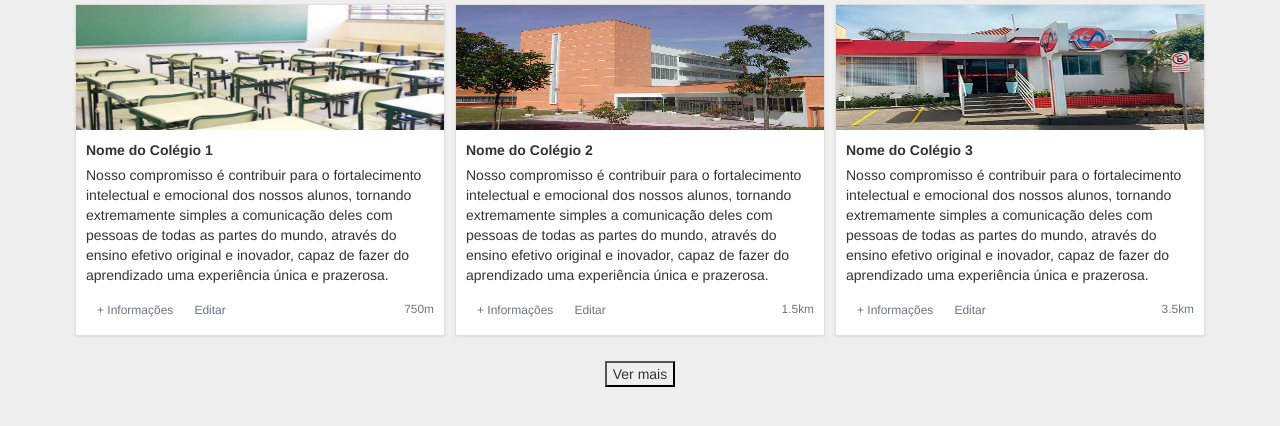
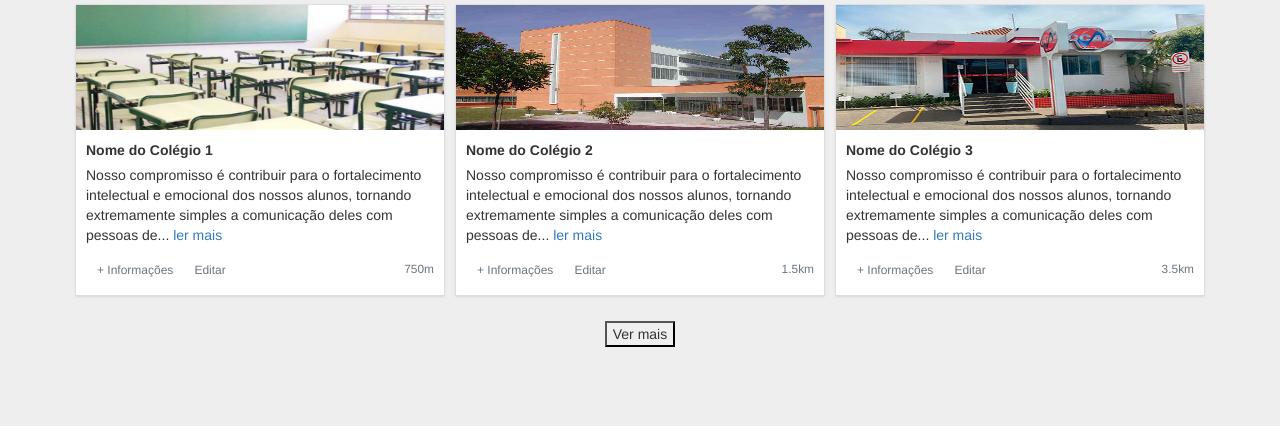
Before and after one commit to gabsleao/icourse, a PHP site: page / in a window 1280 px wide. Shown: the part 188-614 px from the top of the page. Run offline with PHP 8.4, Linux system fonts and the light colour scheme.

Commit message:
adicionar ler mais e ler menos pra textos longos

```diff
--- /dev/null
+++ b/assets/js/main.js
@@ -0,0 +1,22 @@
+
+
+function readMore(){
+    console.log('oie');
+//     $(document).ready(function() {
+//         var max = 200;
+//         $(".readMore").each(function() {
+//             var str = $(this).text();
+//             if ($.trim(str).length > max) {
+//                 var subStr = str.substring(0, max);
+//                 var hiddenStr = str.substring(max, $.trim(str).length);
+//                 $(this).empty().html(subStr);
+//                 $(this).append(' <a href="javascript:void(0);" class="link">Read more…</a>');
+//                 $(this).append('<span class="addText">' + hiddenStr + '</span>');
+//             }
+//         });
+//         $(".link").click(function() {
+//             $(this).siblings(".addText").contents().unwrap();
+//             $(this).remove();
+//         });
+//     });
+}
--- a/config/header.php
+++ b/config/header.php
@@ -14,6 +14,7 @@
     <!-- jQuery e Bootstrap JS -->
     <script src="./assets/js/jquery-360.js"></script>
     <script src="./assets/js/bootstrap.min.js"></script>
+    <script src="./assets/js/main.js"></script>
 
   </head>
 
--- a/index.php
+++ b/index.php
@@ -1,6 +1,12 @@
 <html lang="en">
 
 <?php include_once __DIR__ . '/config/header.php'; ?>
+
+<style>
+.morecontent span {
+    display: none;
+}
+</style>
 
 <body>
     <div class="container">
@@ -18,7 +24,7 @@
 
             <div class="card-body">
               <p class="card-title"><b>Nome do Colégio 1</b></p>
-              <p class="card-text">Nosso compromisso é contribuir para o fortalecimento intelectual e emocional dos nossos alunos, tornando extremamente simples a comunicação deles com pessoas de todas as partes do mundo, através do ensino efetivo original e inovador, capaz de fazer do aprendizado uma experiência única e prazerosa.</p>
+              <p class="card-text more">Nosso compromisso é contribuir para o fortalecimento intelectual e emocional dos nossos alunos, tornando extremamente simples a comunicação deles com pessoas de todas as partes do mundo, através do ensino efetivo original e inovador, capaz de fazer do aprendizado uma experiência única e prazerosa.</p>
               <div class="d-flex justify-content-between align-items-center">
                 <div class="btn-group">
                   <button type="button" class="btn btn-sm btn-outline-secondary">+ Informações</button>
@@ -40,7 +46,7 @@
 
             <div class="card-body">
               <p class="card-title"><b>Nome do Colégio 2</b></p>
-              <p class="card-text">Nosso compromisso é contribuir para o fortalecimento intelectual e emocional dos nossos alunos, tornando extremamente simples a comunicação deles com pessoas de todas as partes do mundo, através do ensino efetivo original e inovador, capaz de fazer do aprendizado uma experiência única e prazerosa.</p>
+              <p class="card-text more">Nosso compromisso é contribuir para o fortalecimento intelectual e emocional dos nossos alunos, tornando extremamente simples a comunicação deles com pessoas de todas as partes do mundo, através do ensino efetivo original e inovador, capaz de fazer do aprendizado uma experiência única e prazerosa.</p>
               <div class="d-flex justify-content-between align-items-center">
                 <div class="btn-group">
                   <button type="button" class="btn btn-sm btn-outline-secondary">+ Informações</button>
@@ -62,7 +68,7 @@
 
             <div class="card-body">
               <p class="card-title"><b>Nome do Colégio 3</b></p>
-              <p class="card-text">Nosso compromisso é contribuir para o fortalecimento intelectual e emocional dos nossos alunos, tornando extremamente simples a comunicação deles com pessoas de todas as partes do mundo, através do ensino efetivo original e inovador, capaz de fazer do aprendizado uma experiência única e prazerosa.</p>
+              <p class="card-text more">Nosso compromisso é contribuir para o fortalecimento intelectual e emocional dos nossos alunos, tornando extremamente simples a comunicação deles com pessoas de todas as partes do mundo, através do ensino efetivo original e inovador, capaz de fazer do aprendizado uma experiência única e prazerosa.</p>
               <div class="d-flex justify-content-between align-items-center">
                 <div class="btn-group">
                   <button type="button" class="btn btn-sm btn-outline-secondary">+ Informações</button>
@@ -87,3 +93,42 @@
 </body>
 
 </html>
+
+<script>
+function AddReadMore() {
+    var maxChars = 160;  // numero maximo de chars pra mostrar texto
+
+
+    $('.more').each(function() {
+        var texto = $(this).html();
+
+        if(texto.length > maxChars) {
+            var mostrar = texto.substr(0, maxChars);
+            var h = texto.substr(maxChars, texto.length - maxChars);
+
+            var html = mostrar + '... <span class="morecontent"><span>' + h + '</span><a href="" class="morelink">ler mais</a></span>';
+
+            $(this).html(html);
+        }
+
+    });
+
+    $(".morelink").click(function(){
+        if($(this).hasClass("less")) {
+            $(this).removeClass("less");
+            $(this).html("ler mais");
+        } else {
+            $(this).addClass("less");
+            $(this).html(" ler menos");
+        }
+        $(this).parent().prev().toggle();
+        $(this).prev().toggle();
+        return false;
+    });
+}
+
+$(function() {
+    //Calling function after Page Load
+    AddReadMore();
+});
+</script>
```
